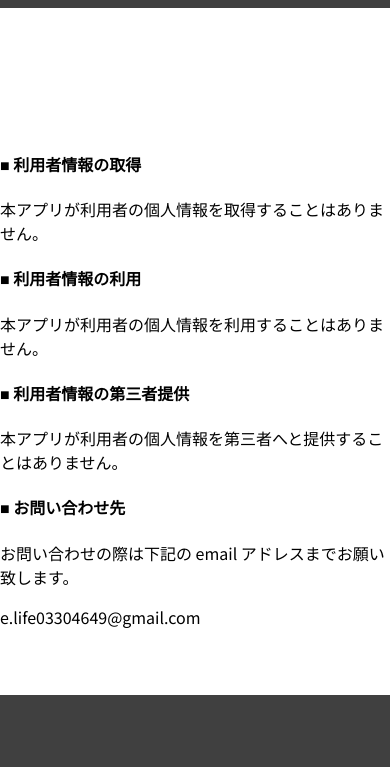
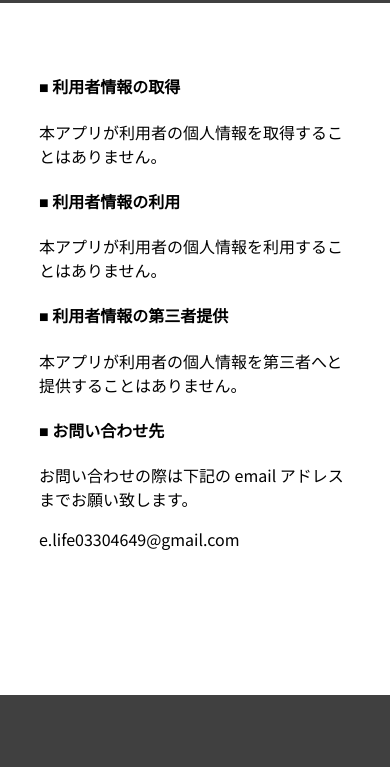
Before and after one commit to e-life0330/e-life0330.github.io, a plain HTML site: page privacy.html in a window 390 px wide. Shown: the part 77-844 px from the top of the page. Drawn offline with Linux system fonts and the light colour scheme.

Commit message:
responsive

```diff
--- a/privacy.html
+++ b/privacy.html
@@ -66,6 +66,9 @@
 
     .main-container {
         margin: auto;
+        max-width: 80%;
+        padding-top: 50px;
+        padding-bottom: 200px;
     }
 
     .second-div {
```
